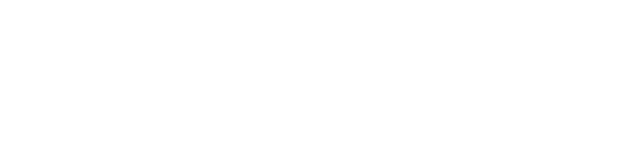
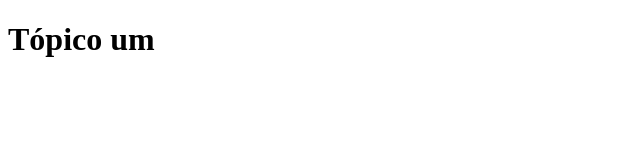
Before and after one commit to filipebr7/meu-projeto, a plain HTML site: page index.html in a window 1280 px wide. Shown: the whole page, without its empty margins (0-640 px from the left). Drawn offline with Linux system fonts and the light colour scheme.

Commit message:
Add files via upload

```diff
--- a/index.html
+++ b/index.html
@@ -1,10 +1,12 @@
 <!DOCTYPE html>
 <html lang="pt-br">
   <head>
-    <title>Título</title>
+    <title>Título mudando aqui</title>
     <meta charset="utf-8">
   </head>
   <body>
+
+  <h1> Tópico um </h1>
 
   <script type="text/javascript">
     alert('Hello World!');
```
